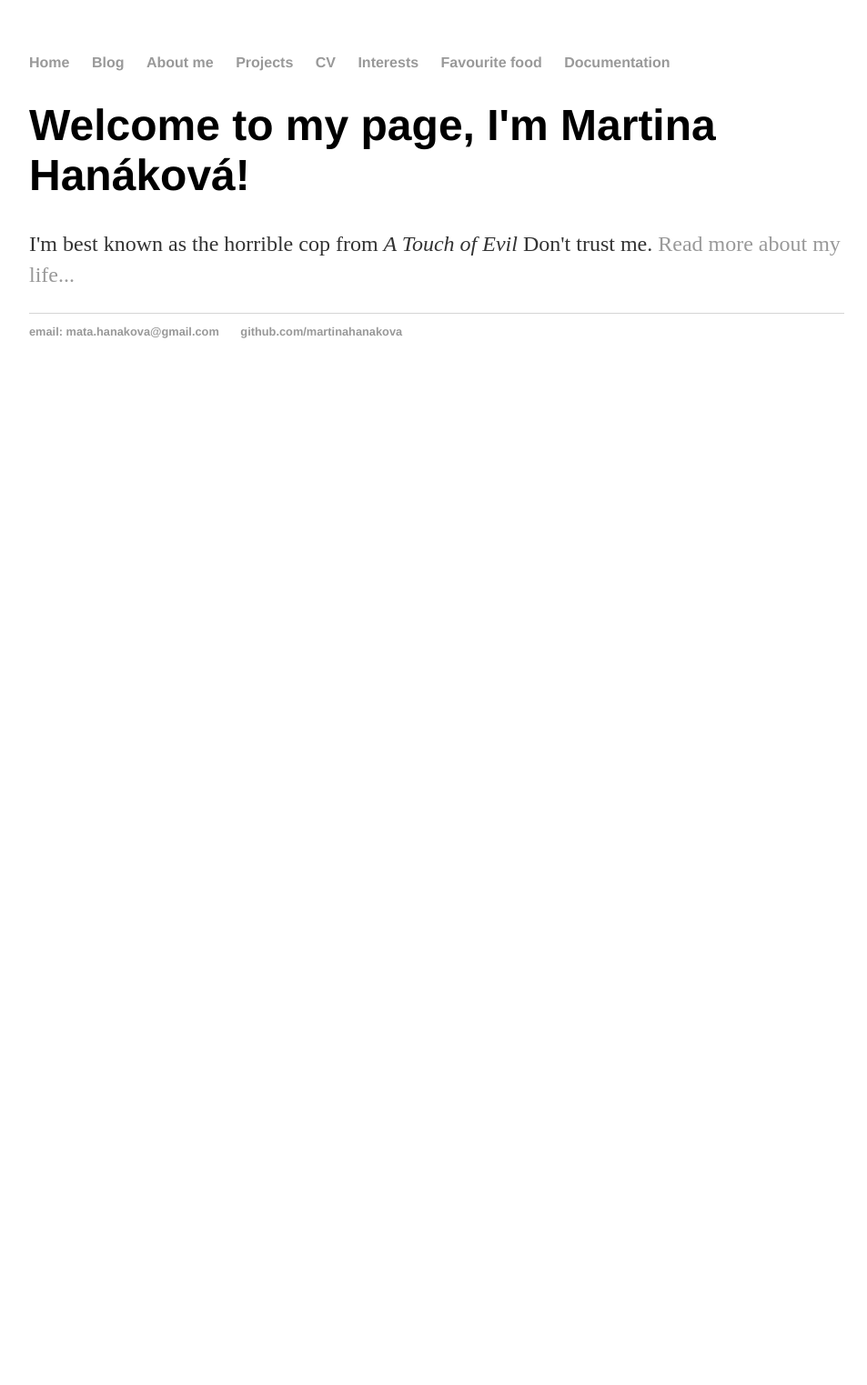
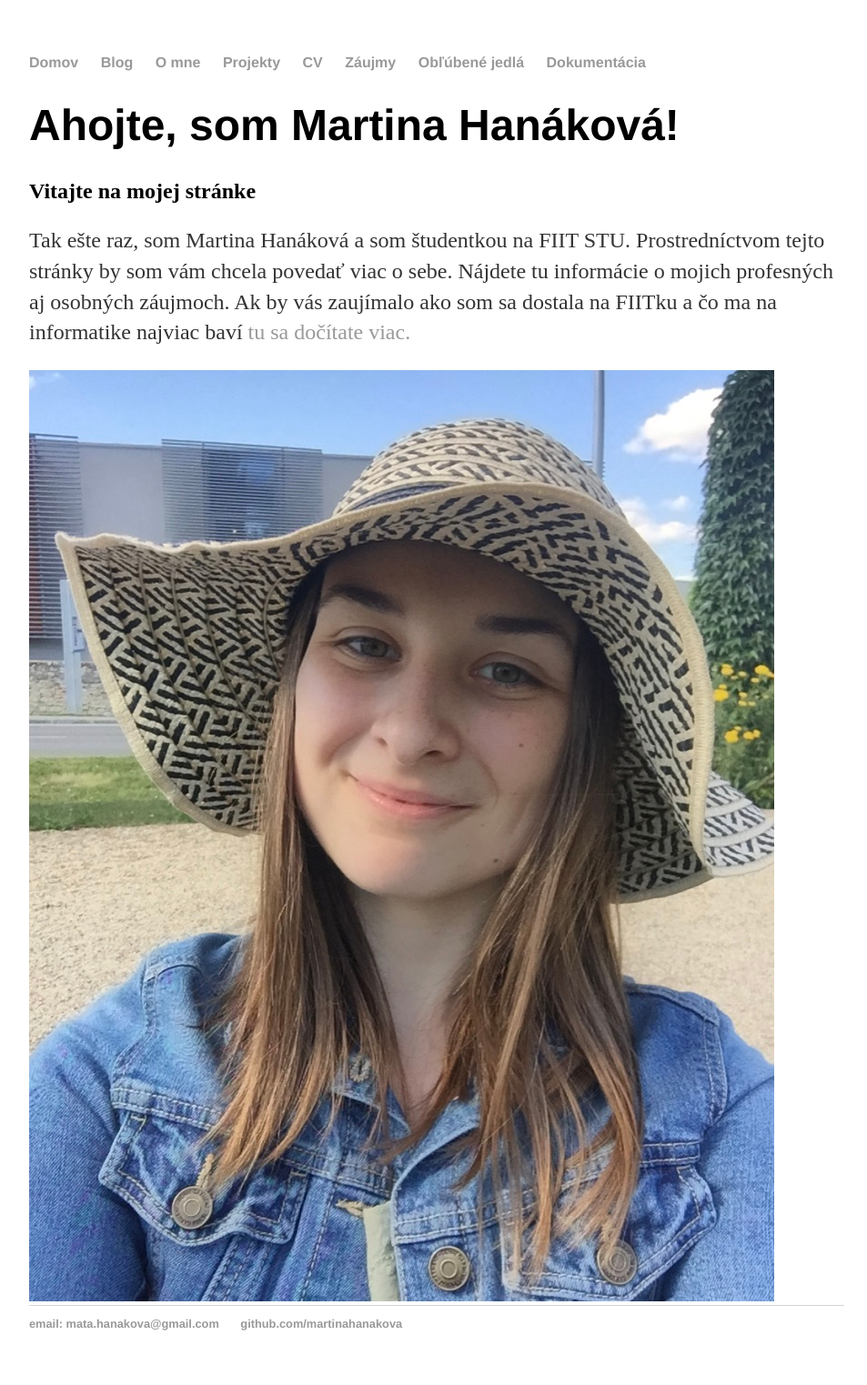
Before and after one commit to martinahanakova/martinahanakova.github.io, a Jekyll site: the page built from index.html, in a window 1280 px wide. Shown: the whole page at 91% size, without its empty margins (160-1113 px from the left). Built offline with Jekyll 4.4.1, drawn with Linux system fonts in a browser that asks for light colours; before the commit the page ends 900 px from its top, so only the background shows below that.

Commit message:
Home page

```diff
--- a/_layouts/default.html
+++ b/_layouts/default.html
@@ -8,14 +8,14 @@
 		<body>
 			<nav>
 	    		<ul>
-	        		<li><a href="/">Home</a></li>
+	        		<li><a href="/">Domov</a></li>
 							<li><a href="/blog">Blog</a></li>
-		        	<li><a href="/about">About me</a></li>
-	        		<li><a href="/projects">Projects</a></li>
+		        	<li><a href="/about">O mne</a></li>
+	        		<li><a href="/projects">Projekty</a></li>
 							<li><a href="/cv">CV</a></li>
-	        		<li><a href="/interests">Interests</a></li>
-							<li><a href="/food">Favourite food</a></li>
-							<li><a href="/documentation">Documentation</a></li>
+	        		<li><a href="/interests">Záujmy</a></li>
+							<li><a href="/food">Obľúbené jedlá</a></li>
+							<li><a href="/documentation">Dokumentácia</a></li>
 	    		</ul>
 			</nav>
 			<div class="container">
--- a/index.html
+++ b/index.html
@@ -3,6 +3,10 @@ layout: default
 title: Martina Hanáková, Personal website
 ---
 <div class="blurb">
-	<h1>Welcome to my page, I'm Martina Hanáková!</h1>
-	<p>I'm best known as the horrible cop from <em>A Touch of Evil</em> Don't trust me. <a href="/about">Read more about my life...</a></p>
+	<h1>Ahojte, som Martina Hanáková!</h1>
+	<h2>Vitajte na mojej stránke</h2>
+	<p>Tak ešte raz, som Martina Hanáková a som študentkou na FIIT STU. Prostredníctvom tejto stránky by som vám chcela
+		povedať viac o sebe. Nájdete tu informácie o mojich profesných aj osobných záujmoch. Ak by vás zaujímalo ako som sa
+		dostala na FIITku a čo ma na informatike najviac baví <a href="/about">tu sa dočítate viac.</a></p>
+		<img src="me.jpg" id="me">
 </div><!-- /.blurb -->
```
Also changed, not shown: interests/index.html (+11 -0 lines), me.jpg (added).
